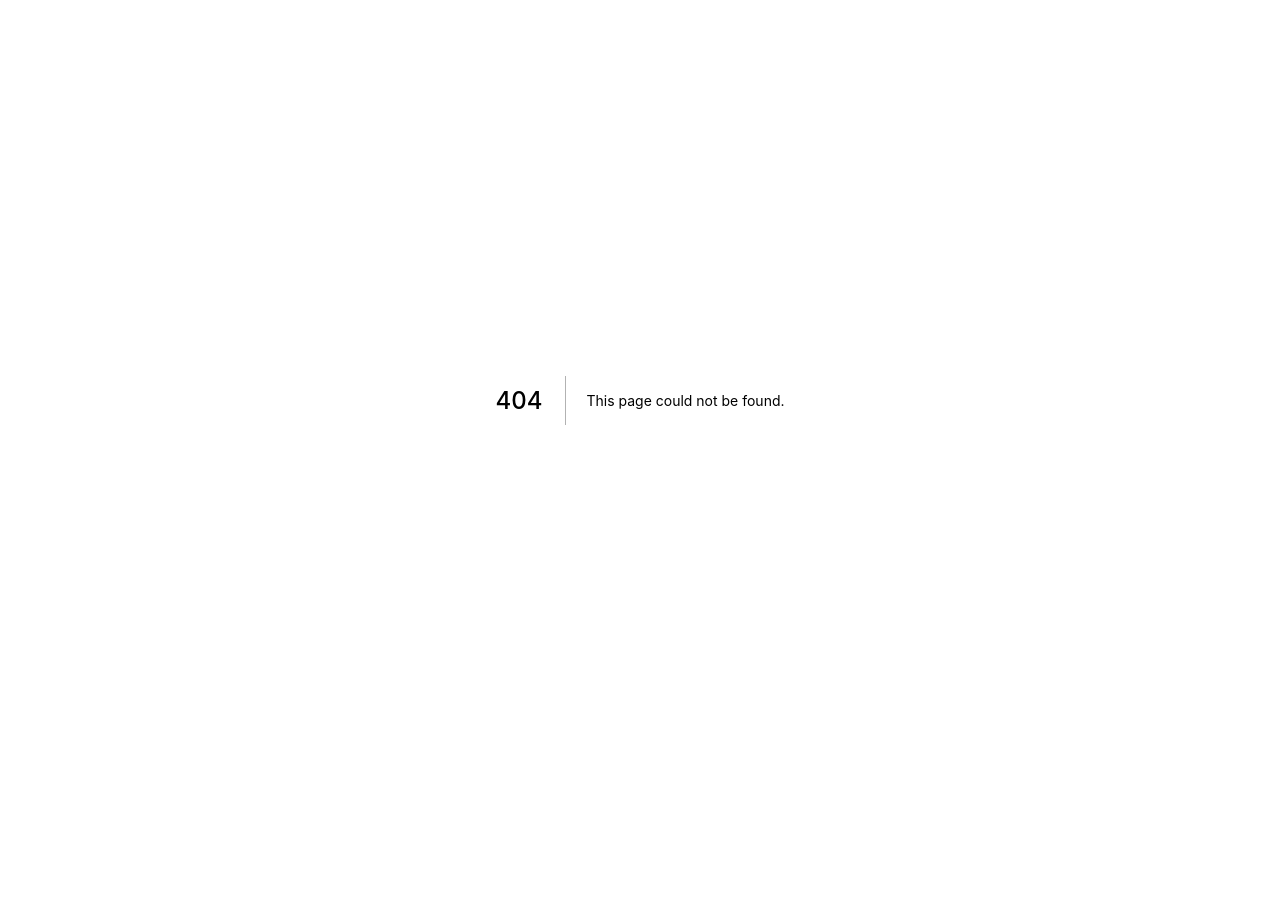
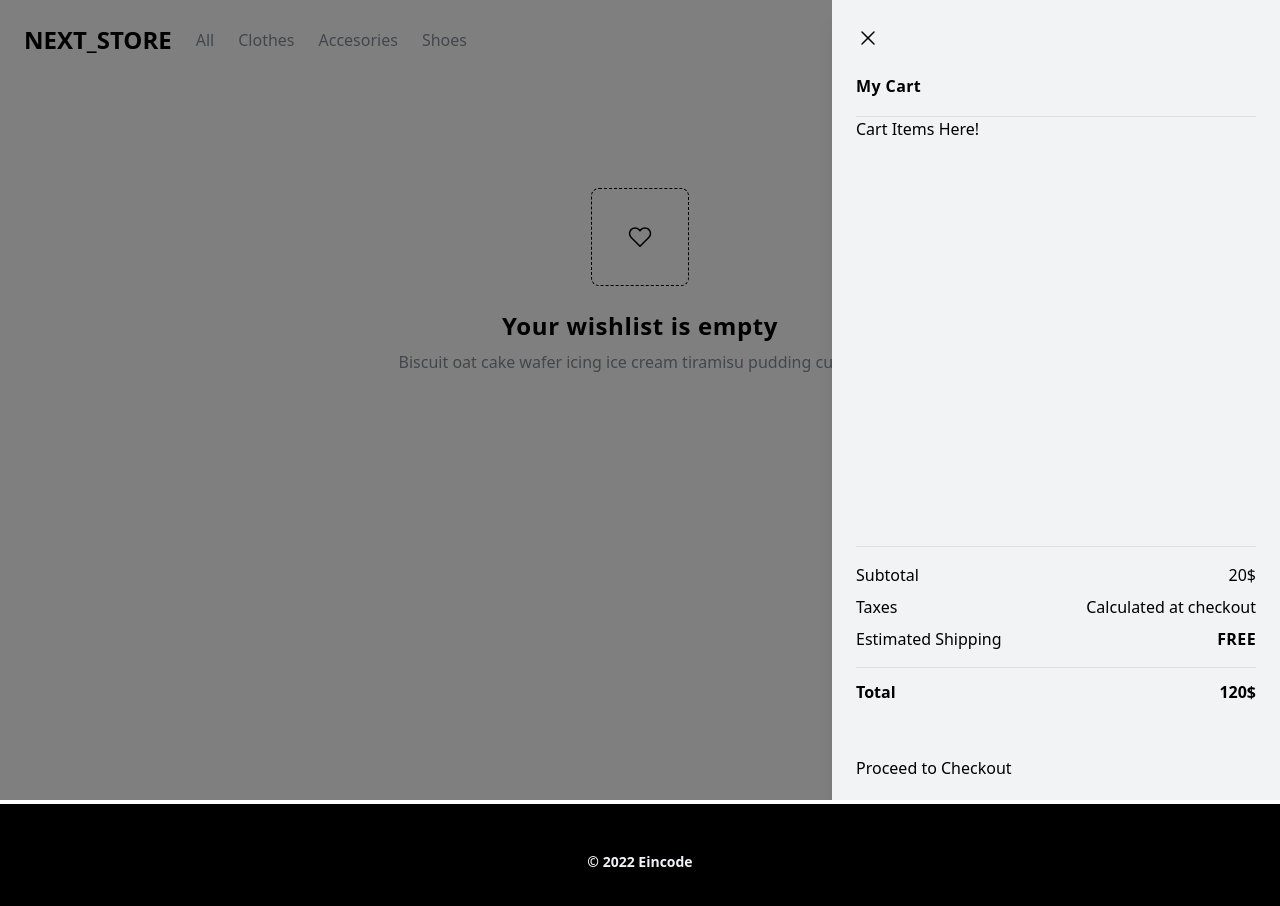
Before and after one commit to tsuki1646/Ecommerce_NextJS-TS, a Next.js app in the folder ecommerce-next/: page /wishlist in a window 1280 px wide. Before the commit this address had no page. Shown: the top 906 px of the page. Before the commit the page ends 800 px from the top, so only its background shows below. Built offline with nearby package versions, Linux system fonts and the light colour scheme.

Commit message:
Less25 UI provider interface

```diff
--- /dev/null
+++ b/ecommerce-next/components/cart/CartSidebar/CartSidebar.tsx
@@ -0,0 +1,85 @@
+import { FC } from "react";
+import Link from "next/link";
+import { Bag, Cross } from "@components/icons";
+import cn from "classnames";
+
+const CartSidebar: FC = () => {
+  const isEmpty = false;
+
+  const rootClass = cn("h-full flex flex-col", {
+    "bg-secondary text-secondary": isEmpty,
+  });
+
+  return (
+    <div className={rootClass}>
+      <header className="px-4 pt-6 pb-4 sm:px-6">
+        <div className="flex items-start justify-between space-x-3">
+          <div className="h-7 flex items-center">
+            <button
+              onClick={() => alert("Closing Sidebar")}
+              className="hover:text-gray-500 transition ease-in-out duration-150"
+            >
+              <Cross className="h-6 w-6" />
+            </button>
+          </div>
+        </div>
+      </header>
+
+      {isEmpty ? (
+        <div className="flex-1 px-4 flex flex-col justify-center items-center">
+          <span className="border border-dashed border-primary rounded-full flex items-center justify-center w-16 h-16 p-12 bg-secondary text-secondary">
+            <Bag className="absolute" />
+          </span>
+          <h2 className="pt-6 text-2xl font-bold tracking-wide text-center">
+            Your cart is empty
+          </h2>
+          <p className="text-accents-3 px-10 text-center pt-2">
+            Biscuit oat cake wafer icing ice cream tiramisu pudding cupcake.
+          </p>
+        </div>
+      ) : (
+        <>
+          <div className="px-4 sm:px-6 flex-1">
+            <h2 className="pt-1 pb-4 text-2xl leading-7 font-bold text-base tracking-wide inline-block">
+              My Cart
+            </h2>
+            <ul className="py-6 space-y-6 sm:py-0 sm:space-y-0 sm:divide-y sm:divide-accents-3 border-t border-accents-3">
+              Cart Items Here!
+            </ul>
+          </div>
+          <div className="flex-shrink-0 px-4  py-5 sm:px-6">
+            <div className="border-t border-accents-3">
+              <ul className="py-3">
+                <li className="flex justify-between py-1">
+                  <span>Subtotal</span>
+                  <span>20$</span>
+                </li>
+                <li className="flex justify-between py-1">
+                  <span>Taxes</span>
+                  <span>Calculated at checkout</span>
+                </li>
+                <li className="flex justify-between py-1">
+                  <span>Estimated Shipping</span>
+                  <span className="font-bold tracking-wide">FREE</span>
+                </li>
+              </ul>
+              <div className="flex justify-between border-t border-accents-3 py-3 font-bold mb-10">
+                <span>Total</span>
+                <span>120$</span>
+              </div>
+            </div>
+            <button
+              onClick={() => {
+                alert("Going to checkout!");
+              }}
+            >
+              Proceed to Checkout
+            </button>
+          </div>
+        </>
+      )}
+    </div>
+  );
+};
+
+export default CartSidebar;
--- /dev/null
+++ b/ecommerce-next/components/cart/CartSidebar/index.ts
@@ -0,0 +1 @@
+export { default } from "./CartSidebar";
--- /dev/null
+++ b/ecommerce-next/components/cart/index.ts
@@ -0,0 +1 @@
+export { default as CartSidebar } from "./CartSidebar";
--- a/ecommerce-next/components/common/Layout/Layout.tsx
+++ b/ecommerce-next/components/common/Layout/Layout.tsx
@@ -1,15 +1,24 @@
 import React, { FC } from "react";
 import s from "./Layout.module.css";
 import { Footer, Navbar } from "@components/common";
+import { Sidebar } from "@components/ui";
+import { CartSidebar } from "@components/cart";
+import { useUI } from "@components/ui/context";
 
 type CompProps = {
   children: React.ReactNode;
 };
 
 const Layout: FC<CompProps> = ({ children }) => {
+  //const ui = useUI();
+  const { isSidebarOpen, closeSidebar } = useUI();
+  //console.log(ui);
   return (
     <div className={s.root}>
       <Navbar />
+      <Sidebar onClose={closeSidebar} isOpen={isSidebarOpen}>
+        <CartSidebar />
+      </Sidebar>
       <main className="fit">{children}</main>
       <Footer />
     </div>
--- a/ecommerce-next/components/common/Usernav/Usernav.tsx
+++ b/ecommerce-next/components/common/Usernav/Usernav.tsx
@@ -2,16 +2,19 @@ import { FC } from "react";
 import s from "./Usernav.module.css";
 import Link from "next/link";
 import { Bag as Cart, Heart } from "@components/icons";
+import { useUI } from "@components/ui/context";
 
 const Usernav: FC = () => {
+  const { openSidebar } = useUI();
+
   return (
     <nav>
       <ul className={s.list}>
         <li className={s.item}>
-          <Cart />
+          <Cart onClick={openSidebar} />
         </li>
         <li className={s.item}>
-          <Link href="/">
+          <Link href="/wishlist">
             <a>
               <Heart />
             </a>
@@ -21,5 +24,4 @@ const Usernav: FC = () => {
     </nav>
   );
 };
-
 export default Usernav;
--- /dev/null
+++ b/ecommerce-next/components/ui/Sidebar/Sidebar.tsx
@@ -0,0 +1,31 @@
+import { FC } from "react";
+interface Props {
+  children: any;
+  isOpen: boolean;
+  onClose: () => void;
+}
+
+const Sidebar: FC<Props> = ({ children, isOpen, onClose }) => {
+  return (
+    <>
+      {isOpen ? (
+        <div className="fixed inset-0 overflow-hidden h-full z-50">
+          <div className="absolute inset-0 overflow-hidden">
+            <div
+              onClick={onClose}
+              className="absolute inset-0 bg-black bg-opacity-50 transition-opacity"
+            />
+            <section className="absolute inset-y-0 right-0 pl-10 max-w-full flex sm:pl-16 outline-none">
+              <div className="h-full md:w-screen md:max-w-md">
+                <div className="h-full flex flex-col text-base bg-accents-1 shadow-xl overflow-y-auto">
+                  {children}
+                </div>
+              </div>
+            </section>
+          </div>
+        </div>
+      ) : null}
+    </>
+  );
+};
+export default Sidebar;
--- /dev/null
+++ b/ecommerce-next/components/ui/Sidebar/index.ts
@@ -0,0 +1 @@
+export { default } from "./Sidebar";
--- /dev/null
+++ b/ecommerce-next/components/ui/context.tsx
@@ -0,0 +1,41 @@
+import { createContext, FC, useContext, useState } from "react";
+
+export interface StateModifiers {
+  openSidebar: () => void;
+  closeSidebar: () => void;
+}
+
+export interface StateValues {
+  isSidebarOpen: boolean;
+}
+
+const stateModifiers = {
+  openSidebar: () => {},
+  closeSidebar: () => {},
+};
+
+const initialState = { isSidebarOpen: false };
+
+type State = StateValues & StateModifiers;
+
+const UIContext = createContext<State>({
+  ...stateModifiers,
+  ...initialState,
+});
+
+export const UIProvider: FC = ({ children }) => {
+  const openSidebar = () => alert("Opening Sidebar!");
+  const closeSidebar = () => alert("Closing Sidebar!");
+
+  const value = {
+    openSidebar,
+    closeSidebar,
+    isSidebarOpen: true,
+  };
+
+  return <UIContext.Provider value={value}>{children}</UIContext.Provider>;
+};
+export const useUI = () => {
+  const context = useContext(UIContext);
+  return context;
+};
--- a/ecommerce-next/components/ui/index.ts
+++ b/ecommerce-next/components/ui/index.ts
@@ -2,3 +2,4 @@ export { default as Grid } from "./Grid";
 export { default as Hero } from "./Hero";
 export { default as Container } from "./Container";
 export { default as Marquee } from "./Marquee";
+export { default as Sidebar } from "./Sidebar";
--- a/ecommerce-next/pages/_app.tsx
+++ b/ecommerce-next/pages/_app.tsx
@@ -1,6 +1,7 @@
 import "@assets/main.css";
 import { AppProps } from "next/app";
 import { FC } from "react";
+import { UIProvider, useUI } from "@components/ui/context";
 
 const Noop: FC = ({ children }) => <>{children}</>;
 
@@ -9,10 +10,15 @@ function MyApp({
   pageProps,
 }: AppProps & { Component: { Layout: FC } }) {
   const Layout = Component.Layout ?? Noop;
+  const ui = useUI();
+  console.log(ui);
+
   return (
-    <Layout>
-      <Component {...pageProps} />
-    </Layout>
+    <UIProvider>
+      <Layout>
+        <Component {...pageProps} />
+      </Layout>
+    </UIProvider>
   );
 }
 
--- /dev/null
+++ b/ecommerce-next/pages/wishlist.tsx
@@ -0,0 +1,33 @@
+import { Heart } from "@components/icons";
+import { Layout } from "@components/common";
+import { Container } from "@components/ui";
+
+export default function Wishlist() {
+  const isEmpty = true;
+
+  return (
+    <Container>
+      <div className="mt-3 mb-20">
+        <div className="group flex flex-col">
+          {isEmpty ? (
+            <div className="flex-1 px-12 py-24 flex flex-col justify-center items-center ">
+              <span className="border border-dashed border-secondary flex items-center justify-center w-16 h-16 bg-primary p-12 rounded-lg text-primary">
+                <Heart className="absolute" />
+              </span>
+              <h2 className="pt-6 text-2xl font-bold tracking-wide text-center">
+                Your wishlist is empty
+              </h2>
+              <p className="text-accents-6 px-10 text-center pt-2">
+                Biscuit oat cake wafer icing ice cream tiramisu pudding cupcake.
+              </p>
+            </div>
+          ) : (
+            <h1>Wishlist cards...</h1>
+          )}
+        </div>
+      </div>
+    </Container>
+  );
+}
+
+Wishlist.Layout = Layout;
```
